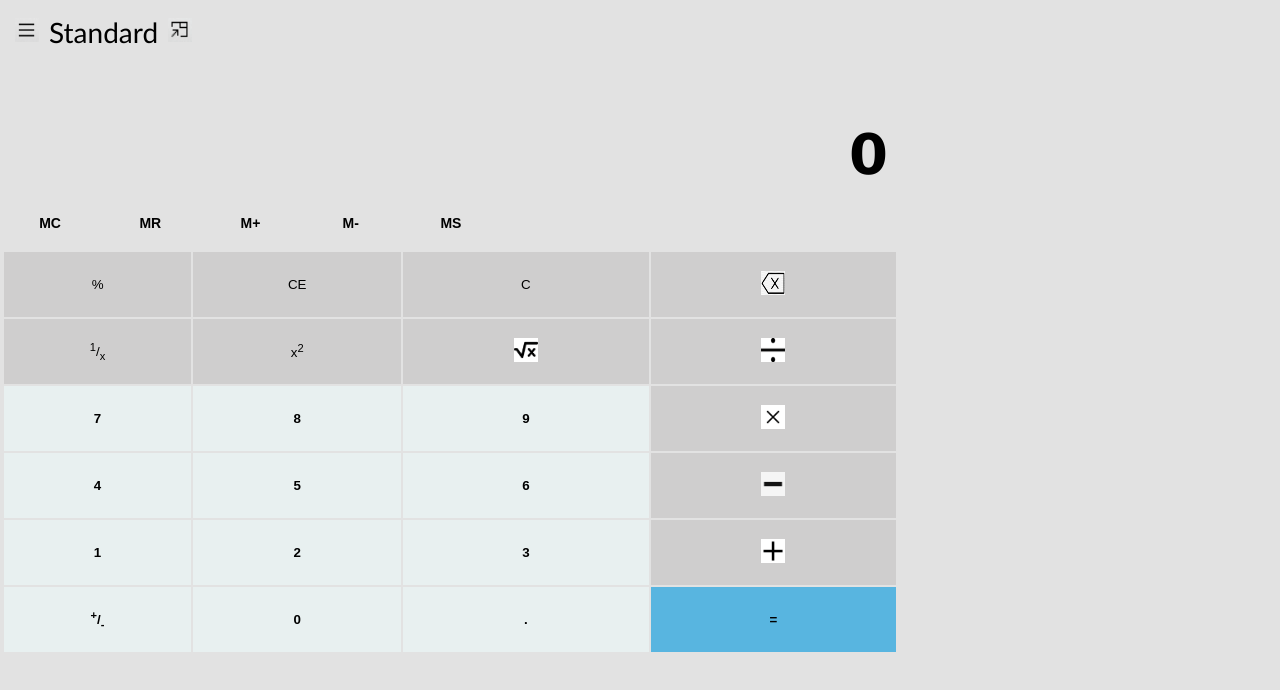
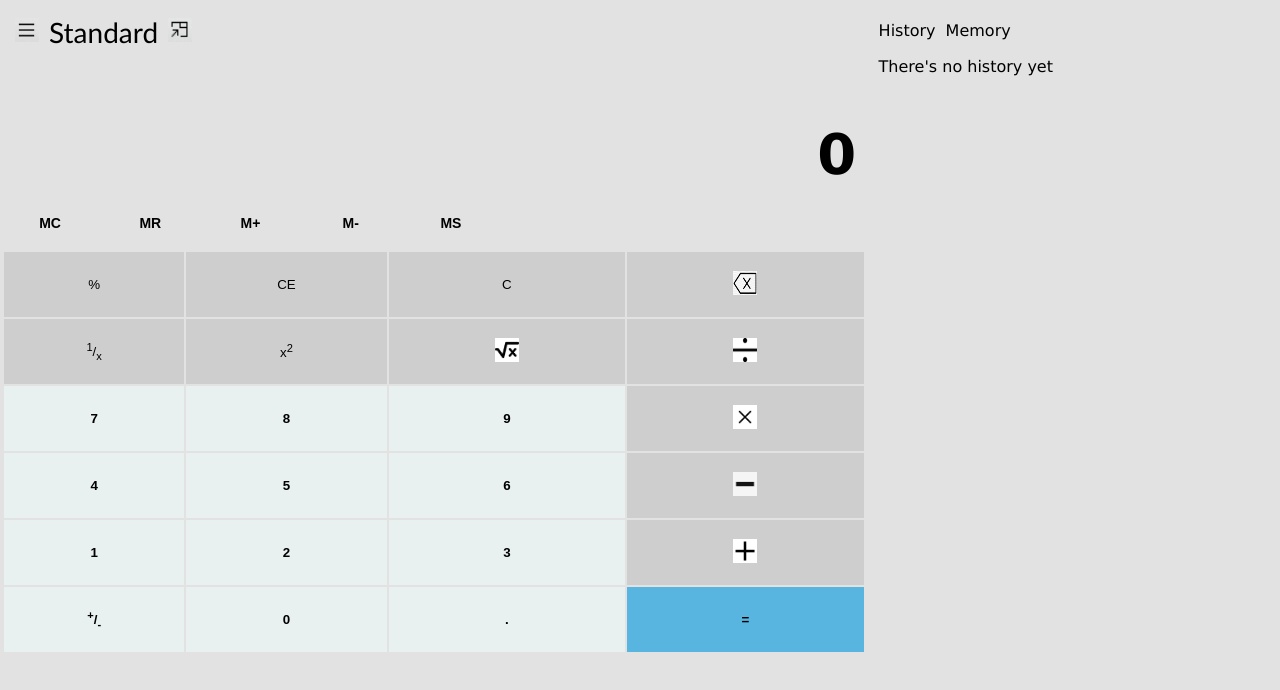
Before and after one commit to Fduvie07/demo-repo, a plain HTML site: page index.html in a window 1280 px wide. Drawn offline with Linux system fonts and the light colour scheme.

Commit message:
Right pane added

```diff
--- a/index.html
+++ b/index.html
@@ -9,6 +9,7 @@
         <link rel="stylesheet" href="style.css">
     </head>
     <body>
+        <div id="calc">
             <!-- Main Operations view, which includes:
                 1. Menu Bar
                 2. Input and Output display screeen
@@ -81,6 +82,20 @@
                 </table>
 
             </div> <!-- End of Main Operations View -->
-    <div id="history"></div>
+
+            <!-- History and Memory Display -->
+            <div id="history">
+                <nav>
+                    <ul id="hist" style="padding:0">
+                        <li style="padding-left: 10px">History</li>
+                        <li>Memory</li>
+                    </ul>
+                </nav>
+                <div>
+                    <p style="padding-left: 10px;">There's no history yet</p>
+                </div>
+
+            </div>
+        </div>
     </body>
 </html>
--- a/style.css
+++ b/style.css
@@ -7,9 +7,22 @@ html, body {
   padding: 0;
 }
 
+body {
+  overflow: hidden;
+}
+
 div {
   margin: 0;
   padding: 0;
+}
+
+#calc {
+  width: 100%;
+  height: 100vh;
+  display: flex;
+  flex-direction: row;
+  flex-wrap: nowrap;
+  justify-content: space-between;
 }
 
 h1 {
@@ -29,8 +42,9 @@ img {
  /*Main operations view style */
 #main {
   /* background-color: #cc00dc; */
-  width: 70%;
+  width: 68%;
   height: 100vh;
+  float: left;
   margin: 0;
   padding: 0;
 }
@@ -198,6 +212,35 @@ td button {
 /* History Panel */
 
 div#history {
-  width: 30%;
-  height: 100%;
+  /* background-color: aqua; */
+  width: 32%;
+  height: 100vh;
+  float: left;
+  padding: 5px;
 }
+
+#history nav {
+  /* background-color: blueviolet; */
+  width: 100%;
+  /* max-width: 300px; */
+  height: 36px;
+  margin: 0;
+  display: flex;
+  flex-direction: row;
+  flex-wrap: nowrap;
+  justify-content: space-between;
+}
+
+ul#hist {
+  padding: 0;
+}
+ul#hist li {
+  display: inline;
+  list-style-type: none;
+  margin-right: 5px;
+  padding-bottom: 10px;
+}
+
+ul#hist li:hover {
+  border-bottom: 3px solid blueviolet;
+}
```
Lines whose indentation alone changed are shown as unchanged.
